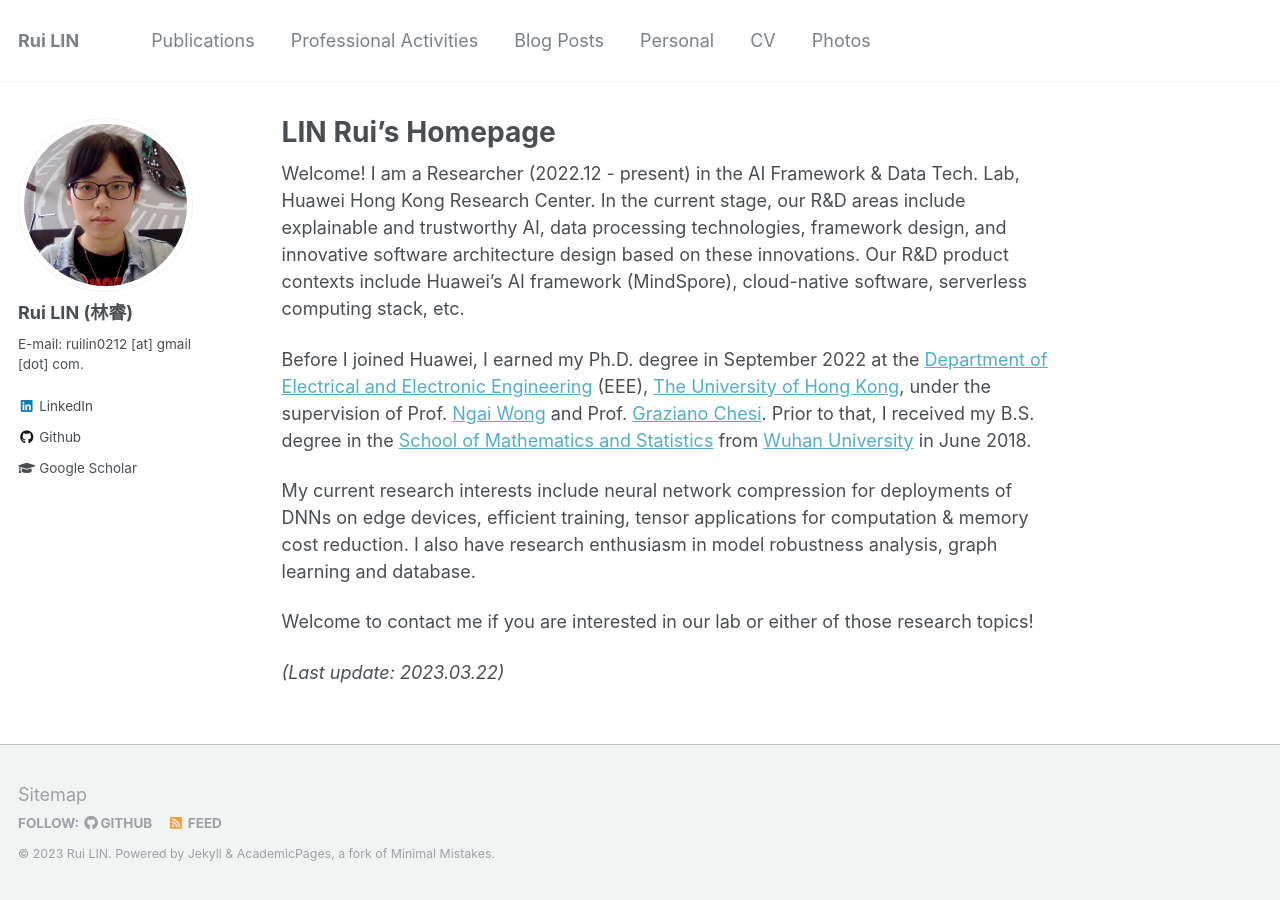
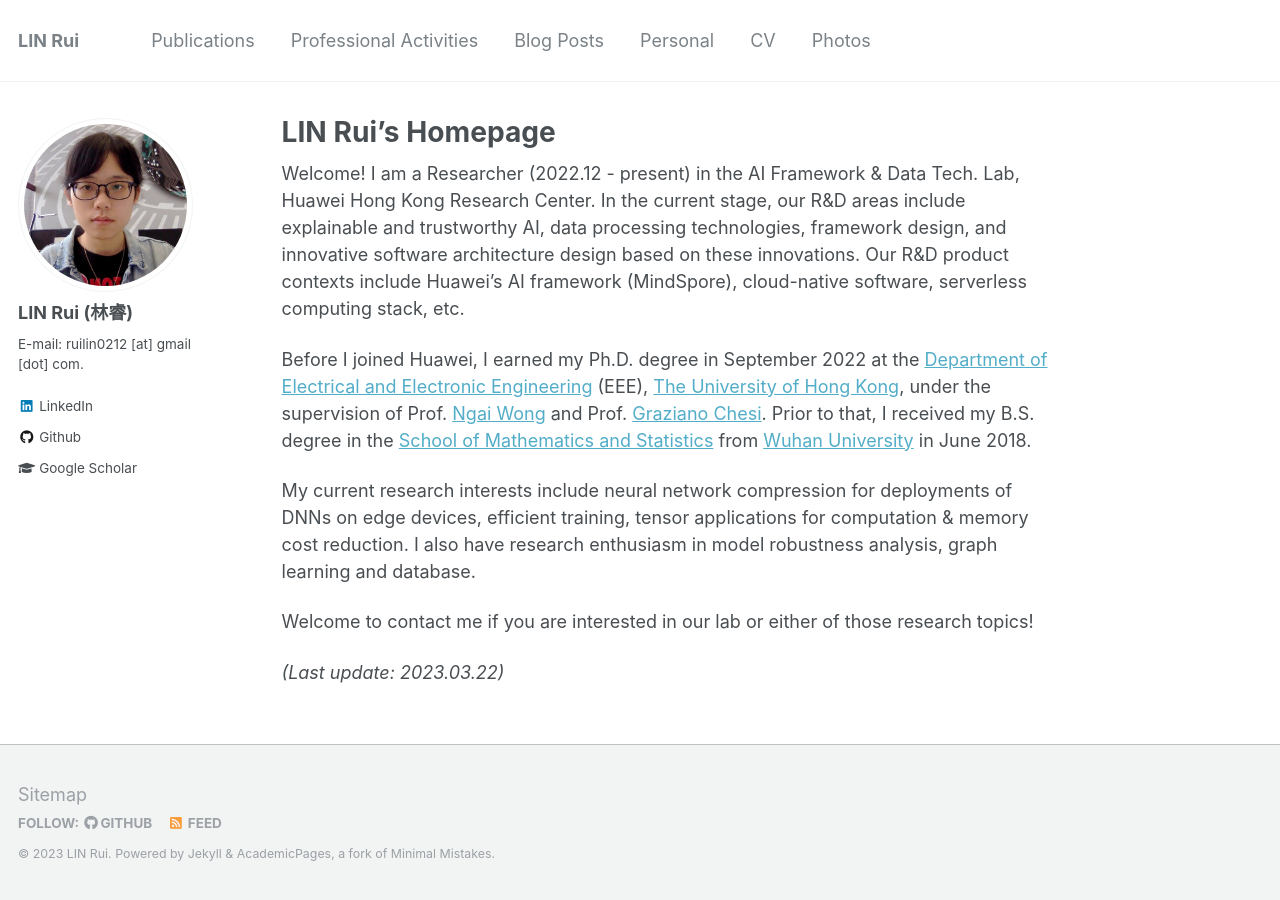
Before and after one commit to rlin27/rlin27.github.io, a Jekyll site: the page built from _pages/about.md, in a window 1280 px wide. Built offline with Jekyll 4.4.1, drawn with Linux system fonts in a browser that asks for light colours.

```diff
--- a/_config.yml
+++ b/_config.yml
@@ -7,9 +7,9 @@
 
 # Site Settings
 locale                   : "en-US"
-title                    : "Rui LIN"
+title                    : "LIN Rui"
 title_separator          : "-"
-name                     : &name "Rui LIN"
+name                     : &name "LIN Rui"
 description              : &description "personal description"
 url                      : https://rlin27.github.io # the base hostname & protocol for your site e.g. "https://mmistakes.github.io"
 baseurl                  : "" # the subpath of your site, e.g. "/blog"
@@ -80,7 +80,7 @@ analytics:
 
 # Site Author
 author:
-  name             : "Rui LIN (林睿)"
+  name             : "LIN Rui (林睿)"
   avatar           : "profile_rui.jpg"
   bio              : "E-mail: ruilin0212 [at] gmail [dot] com."
   location         :
```
